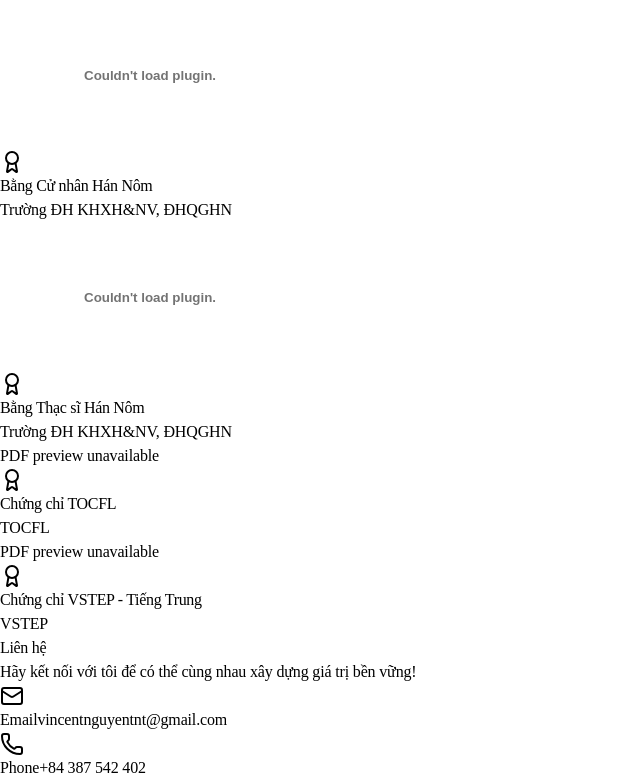
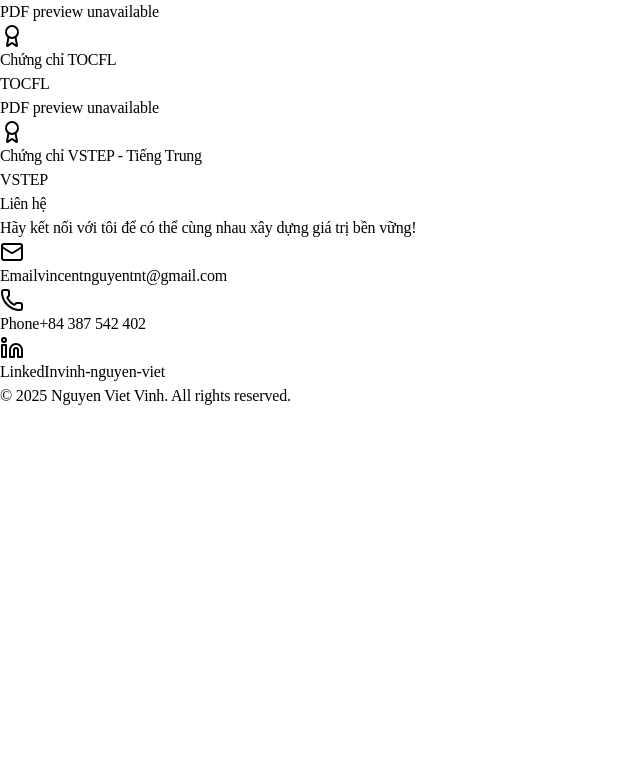
Before and after one commit to XavierNguyentnt/Portfolio-VincentNguyen, a React (Vite) app in the folder client/: page / in a window 1280 px wide. Shown: the part 6095-6874 px from the top of the page, without its empty margins (0-640 px from the left). After the commit the page ends 6503 px from the top, so only its background shows below. Built offline with nearby package versions, Linux system fonts and the light colour scheme.

Commit message:
Remove BA and MA Degree

```diff
--- a/client/src/data/resume.ts
+++ b/client/src/data/resume.ts
@@ -225,18 +225,6 @@ export const content = {
           name: "Vietnamica Certificate",
           issuer: "VIETNAMICA Project",
           file: "/certificates/Vietnamica_Certificate.pdf",
-        },
-        {
-          name: "Bachelor's Degree in Sino–Nom Studies",
-          issuer: "University of Social Sciences and Humanities, VNU Hanoi",
-          file: "/certificates/NVV_Bằng Đại học.pdf",
-          protected: true,
-        },
-        {
-          name: "Master's Degree in Sino–Nom Studies",
-          issuer: "University of Social Sciences and Humanities, VNU Hanoi",
-          file: "/certificates/NVV_Bằng ThS.pdf",
-          protected: true,
         },
         {
           name: "TOCFL Certificate",
@@ -495,18 +483,6 @@ export const content = {
           file: "/certificates/Vietnamica_Certificate.pdf",
         },
         {
-          name: "Bằng Cử nhân Hán Nôm",
-          issuer: "Trường ĐH KHXH&NV, ĐHQGHN",
-          file: "/certificates/NVV_Bằng Đại học.pdf",
-          protected: true,
-        },
-        {
-          name: "Bằng Thạc sĩ Hán Nôm",
-          issuer: "Trường ĐH KHXH&NV, ĐHQGHN",
-          file: "/certificates/NVV_Bằng ThS.pdf",
-          protected: true,
-        },
-        {
           name: "Chứng chỉ TOCFL",
           issuer: "TOCFL",
           file: "/certificates/NVV_Chứng chỉ TOCFL.pdf",
```
Also changed, not shown: 2 other files (tests, documents, lock files or other folders).
